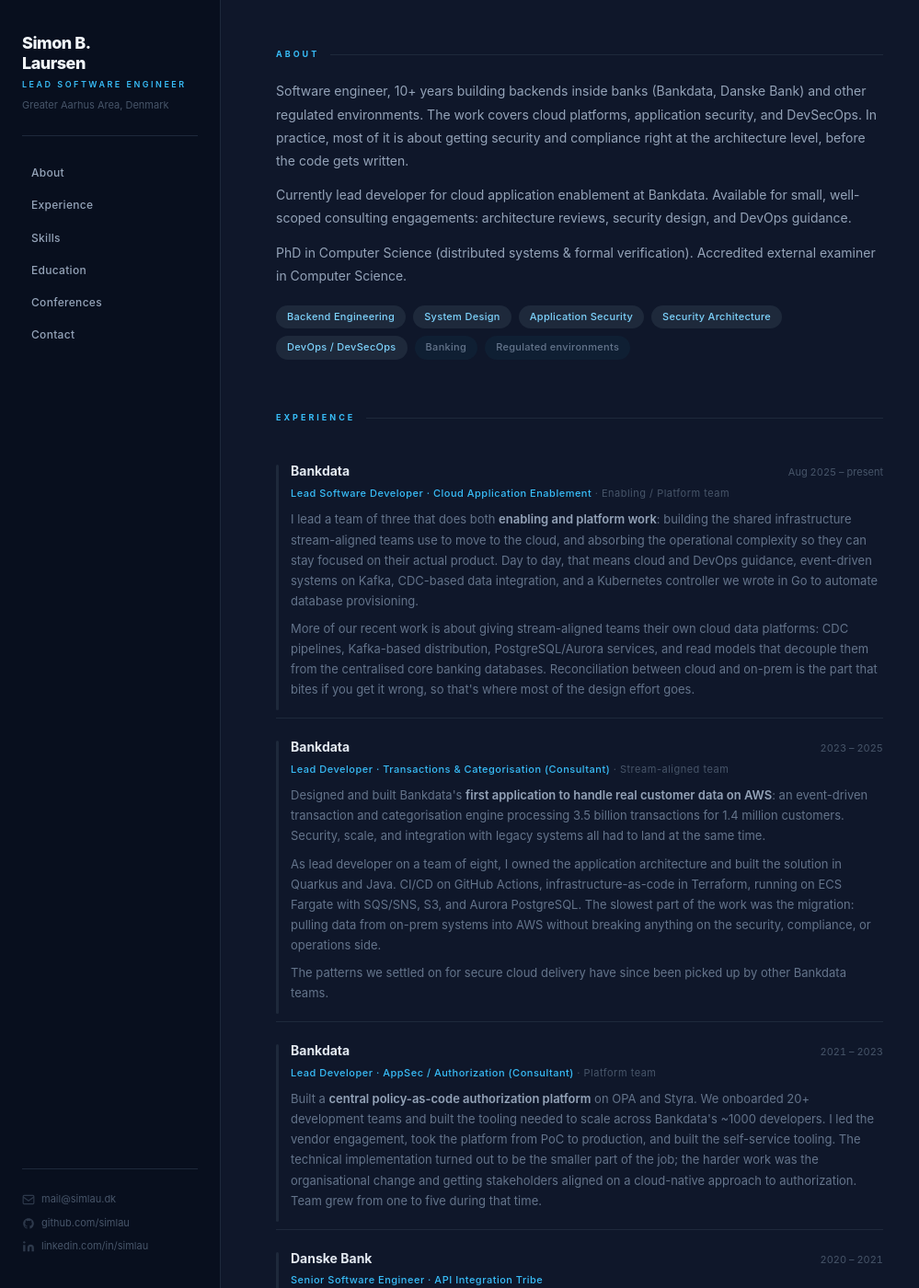
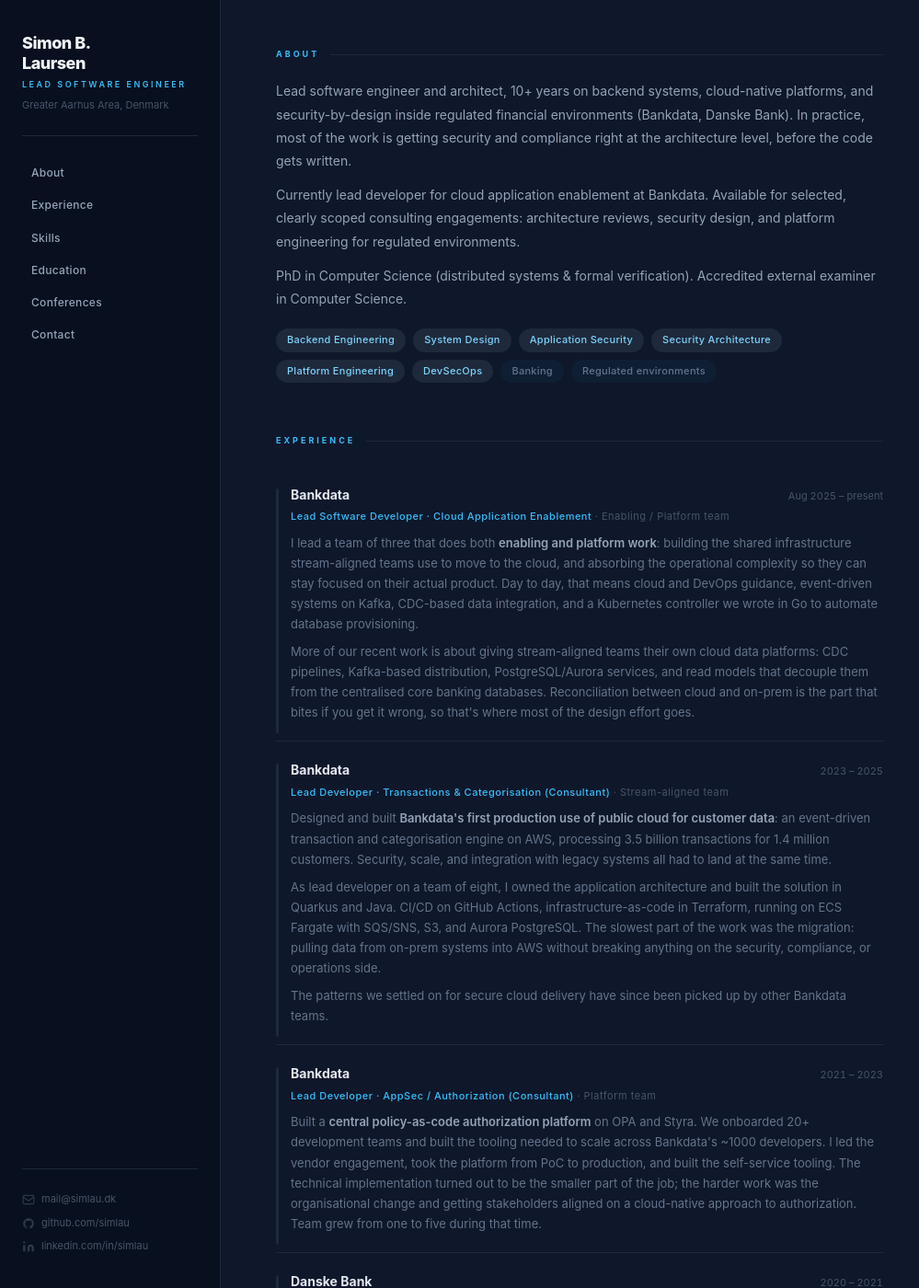
Before and after one commit to simlau/simlau.github.io, a Jekyll site: the page built from index.md, in a window 1280 px wide and 1400 px high. Shown: the whole window at 92% size, without its empty margins (0-999 px from the left). Built offline with Jekyll 4.4.1, drawn with Linux system fonts in a browser that asks for light colours; some of the changed text lies outside the part shown.

Commit message:
copy: sharpen positioning around regulated finance and platform engineering
Lead about section with architect role and regulated financial
environments, reframe Bankdata milestone as first production use of
public cloud for customer data, and surface platform engineering in
tags and engagement copy. Expand skill tags to call out Quarkus,
OpenTofu, ROSA, MSK, Aurora/PostgreSQL, IAM, and security architecture.

```diff
--- a/_layouts/default.html
+++ b/_layouts/default.html
@@ -366,10 +366,10 @@
   <section class="section" id="about">
     <div class="section-label">About</div>
     <p class="about-text">
-      Software engineer, 10+ years building backends inside banks (Bankdata, Danske Bank) and other regulated environments. The work covers cloud platforms, application security, and DevSecOps. In practice, most of it is about getting security and compliance right at the architecture level, before the code gets written.
+      Lead software engineer and architect, 10+ years on backend systems, cloud-native platforms, and security-by-design inside regulated financial environments (Bankdata, Danske Bank). In practice, most of the work is getting security and compliance right at the architecture level, before the code gets written.
     </p>
     <p class="about-text" style="margin-top:12px;">
-      Currently lead developer for cloud application enablement at Bankdata. Available for small, well-scoped consulting engagements: architecture reviews, security design, and DevOps guidance.
+      Currently lead developer for cloud application enablement at Bankdata. Available for selected, clearly scoped consulting engagements: architecture reviews, security design, and platform engineering for regulated environments.
     </p>
     <p class="about-text" style="margin-top:12px;">
       PhD in Computer Science (distributed systems &amp; formal verification). Accredited external examiner in Computer Science.
@@ -379,7 +379,8 @@
       <span class="tag">System Design</span>
       <span class="tag">Application Security</span>
       <span class="tag">Security Architecture</span>
-      <span class="tag">DevOps / DevSecOps</span>
+      <span class="tag">Platform Engineering</span>
+      <span class="tag">DevSecOps</span>
       <span class="tag dim">Banking</span>
       <span class="tag dim">Regulated environments</span>
     </div>
@@ -411,7 +412,7 @@
         </div>
         <div class="exp-role">Lead Developer · Transactions &amp; Categorisation (Consultant) <span class="team-type">· Stream-aligned team</span></div>
         <p class="exp-outcome">
-          Designed and built Bankdata's <strong>first application to handle real customer data on AWS</strong>: an event-driven transaction and categorisation engine processing 3.5 billion transactions for 1.4 million customers. Security, scale, and integration with legacy systems all had to land at the same time.
+          Designed and built <strong>Bankdata's first production use of public cloud for customer data</strong>: an event-driven transaction and categorisation engine on AWS, processing 3.5 billion transactions for 1.4 million customers. Security, scale, and integration with legacy systems all had to land at the same time.
         </p>
         <p class="exp-outcome">
           As lead developer on a team of eight, I owned the application architecture and built the solution in Quarkus and Java. CI/CD on GitHub Actions, infrastructure-as-code in Terraform, running on ECS Fargate with SQS/SNS, S3, and Aurora PostgreSQL. The slowest part of the work was the migration: pulling data from on-prem systems into AWS without breaking anything on the security, compliance, or operations side.
@@ -514,6 +515,7 @@
         <div class="skill-group-label">Languages</div>
         <div class="skill-tags">
           <span class="skill-tag">Java</span>
+          <span class="skill-tag">Quarkus</span>
           <span class="skill-tag">C#</span>
           <span class="skill-tag">Go</span>
           <span class="skill-tag">SQL</span>
@@ -535,6 +537,7 @@
         <div class="skill-group-label">Security &amp; Identity</div>
         <div class="skill-tags">
           <span class="skill-tag">Application Security</span>
+          <span class="skill-tag">Security Architecture</span>
           <span class="skill-tag">Threat modelling</span>
           <span class="skill-tag">OPA / Policy-as-code</span>
           <span class="skill-tag">OIDC / OAuth</span>
@@ -547,16 +550,18 @@
         <div class="skill-group-label">Cloud &amp; Infrastructure</div>
         <div class="skill-tags">
           <span class="skill-tag">AWS</span>
-          <span class="skill-tag">Terraform</span>
+          <span class="skill-tag">IAM</span>
+          <span class="skill-tag">Terraform / OpenTofu</span>
           <span class="skill-tag">Kubernetes</span>
-          <span class="skill-tag">OpenShift</span>
+          <span class="skill-tag">ROSA / OpenShift</span>
+          <span class="skill-tag">Aurora / PostgreSQL</span>
           <span class="skill-tag">ArgoCD</span>
         </div>
       </div>
       <div class="skill-group">
         <div class="skill-group-label">Data &amp; Delivery</div>
         <div class="skill-tags">
-          <span class="skill-tag">Kafka</span>
+          <span class="skill-tag">Kafka / MSK</span>
           <span class="skill-tag">CDC</span>
           <span class="skill-tag">GitHub Actions</span>
           <span class="skill-tag">Azure DevOps</span>
@@ -640,7 +645,7 @@
   <!-- CONTACT -->
   <section class="section" id="contact">
     <div class="section-label">Contact</div>
-    <p class="about-text" style="margin-bottom:20px;">Available for small, well-scoped consulting engagements: architecture reviews, security design, and DevOps guidance.</p>
+    <p class="about-text" style="margin-bottom:20px;">Available for selected, clearly scoped consulting engagements: architecture reviews, security design, and platform engineering for regulated environments.</p>
     <div class="contact-links">
       <a class="contact-link" href="mailto:mail@simlau.dk">
         <span class="contact-link-label">Email</span>
```
